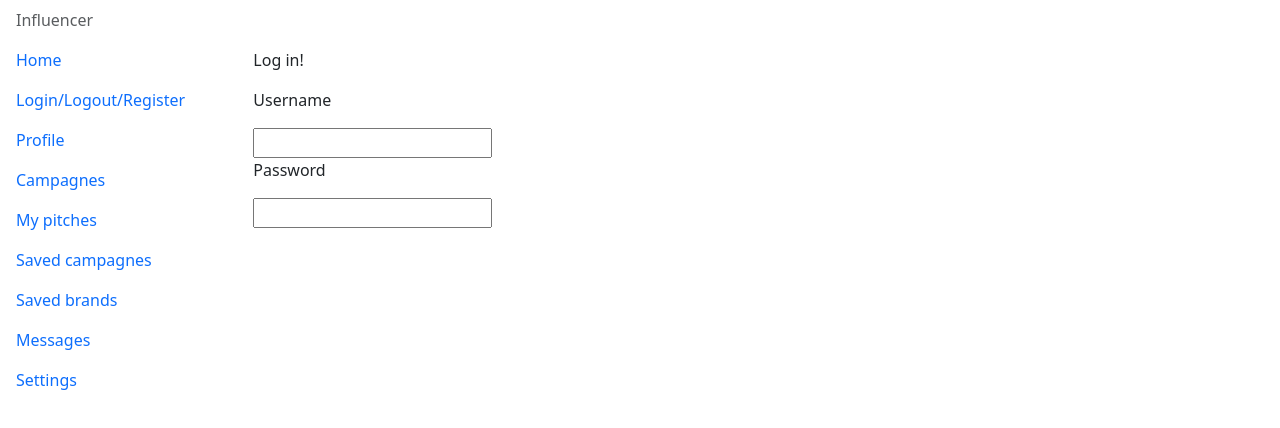
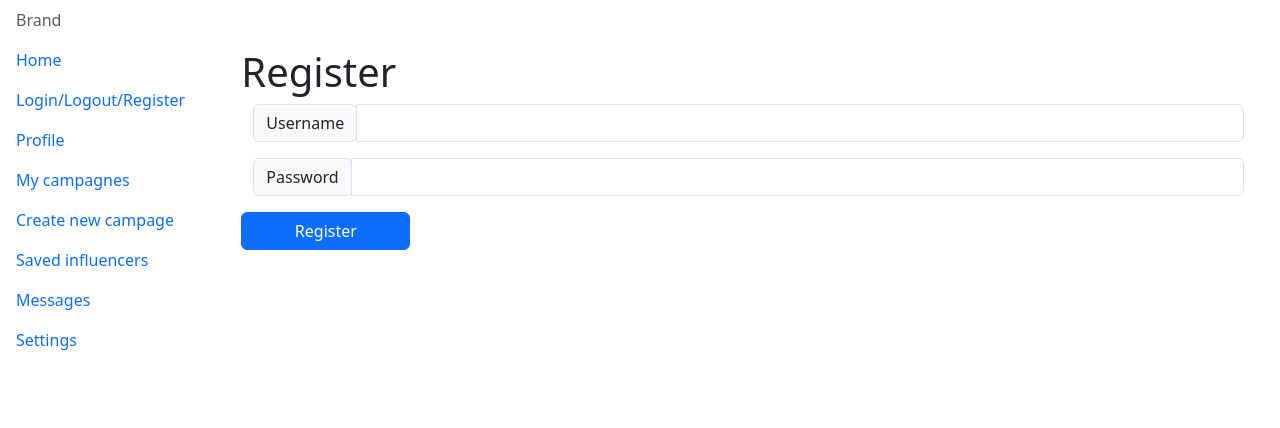
Before and after one commit to MrtnBalazs/influ-frontend, an Angular app: page /signup in a window 1280 px wide. Shown: the top 428 px of the page. Built offline with nearby package versions, Linux system fonts and the light colour scheme.

Commit message:
Added some basic components

```diff
--- a/src/app/app.component.html
+++ b/src/app/app.component.html
@@ -1,6 +1,6 @@
 <div class="row">
-  @if(false) {
-    <div class="col-3">
+  @if(true) {
+    <div class="col-2">
       <div class="nav flex-column" id="v-pills-tab" role="tablist" aria-orientation="vertical">
         <a class="nav-link disabled">Brand</a>
         <a class="nav-link active" id="v-pills-home-tab" data-toggle="pill" href="/homepage" role="tab" aria-controls="v-pills-home" aria-selected="true">Home</a>
@@ -13,7 +13,7 @@
         <a class="nav-link" id="v-pills-settings-tab" data-toggle="pill" href="/settings" role="tab" aria-controls="v-pills-settings" aria-selected="false">Settings</a>
       </div>
     </div>
-    <div class="container col-9 p-5">
+    <div class="container col-10 p-5">
       <router-outlet></router-outlet>
     </div>
   } @else {
--- a/src/app/app.component.ts
+++ b/src/app/app.component.ts
@@ -1,5 +1,6 @@
-import { Component } from '@angular/core';
+import { Component, inject } from '@angular/core';
 import { RouterOutlet } from '@angular/router';
+import { CampagneService } from './service/campagne/campagne.service';
 
 @Component({
   selector: 'app-root',
@@ -9,5 +10,6 @@ import { RouterOutlet } from '@angular/router';
   styleUrl: './app.component.css'
 })
 export class AppComponent {
+  campagneService = inject(CampagneService);
   title = 'sandbox';
 }
--- a/src/app/campagne/campage/campage.component.ts
+++ b/src/app/campagne/campage/campage.component.ts
@@ -12,7 +12,7 @@ import { OnInit } from '../../../../node_modules/@angular/core/index';
   templateUrl: './campage.component.html',
   styleUrl: './campage.component.css'
 })
-export class CampageComponent implements OnInit{
+export class CampageComponent implements OnInit {
   campagneService = inject(CampagneService);
   @Input() id!: string;
 
--- a/src/app/campagne/campagne-list/campagne-list.component.html
+++ b/src/app/campagne/campagne-list/campagne-list.component.html
@@ -1,28 +1,10 @@
 <div class="list-group">
   @for (campagne of campagnes; track campagne.id) {
-    <a [routerLink]="['/campagnes/', campagne.id]" class="list-group-item list-group-item-action flex-column align-items-start active">
+    <a [routerLink]="['/campagnes/', campagne.id]" class="list-group-item list-group-item-action flex-column align-items-start">
       <div class="d-flex w-100 justify-content-between">
         <h5 class="mb-1">{{campagne.title}}</h5>
       </div>
       <p class="mb-1">{{campagne.description}}</p>
     </a>
   }
-    <a href="/campagnes/1" class="list-group-item list-group-item-action flex-column align-items-start active">
-      <div class="d-flex w-100 justify-content-between">
-        <h5 class="mb-1">Campagne 1</h5>
-      </div>
-      <p class="mb-1">Donec id elit non mi porta gravida at eget metus. Maecenas sed diam eget risus varius blandit.</p>
-    </a>
-    <a href="/campagnes/2" class="list-group-item list-group-item-action flex-column align-items-start">
-      <div class="d-flex w-100 justify-content-between">
-        <h5 class="mb-1">Campagne 2</h5>
-      </div>
-      <p class="mb-1">Donec id elit non mi porta gravida at eget metus. Maecenas sed diam eget risus varius blandit.</p>
-    </a>
-    <a href="/campagnes/3" class="list-group-item list-group-item-action flex-column align-items-start">
-      <div class="d-flex w-100 justify-content-between">
-        <h5 class="mb-1">Campagne 3</h5>
-      </div>
-      <p class="mb-1">Donec id elit non mi porta gravida at eget metus. Maecenas sed diam eget risus varius blandit.</p>
-    </a>
-  </div>
+</div>
--- a/src/app/campagne/campagne-list/campagne-list.component.ts
+++ b/src/app/campagne/campagne-list/campagne-list.component.ts
@@ -2,6 +2,7 @@ import { Component, inject } from '@angular/core';
 import { RouterLink } from '@angular/router';
 import { Campagne } from '../../service/campagne/campagne';
 import { CampagneService } from '../../service/campagne/campagne.service';
+import { OnInit } from '../../../../node_modules/@angular/core/index';
 
 @Component({
   selector: 'app-campagne-list',
@@ -10,11 +11,17 @@ import { CampagneService } from '../../service/campagne/campagne.service';
   templateUrl: './campagne-list.component.html',
   styleUrl: './campagne-list.component.css'
 })
-export class CampagneListComponent {
+export class CampagneListComponent implements OnInit {
   campagnes !: Campagne[];
-  campagneService = inject(CampagneService);
+  //campagneService = inject(CampagneService);
 
-  constructor() {
+  ngOnInit() {
+    console.log("List init");
+    this.campagnes = this.campagneService.getCampages();
+  }
+
+  constructor(private campagneService: CampagneService) {
+    console.log("List constructor");
     this.campagnes = this.campagneService.getCampages();
   }
 }
--- a/src/app/campagne/create-campagne/create-campagne.component.html
+++ b/src/app/campagne/create-campagne/create-campagne.component.html
@@ -3,25 +3,26 @@
 </div>
 <form>
     <div class="form-group my-1">
-      <label for="exampleFormControlInput1">Title</label>
-      <input type="email" class="form-control" id="exampleFormControlInput1" placeholder="">
+      <label>Title</label>
+      <input name="title" [(ngModel)]="campagneToSave.title" type="text" class="form-control">
     </div>
     <div class="form-group my-1">
-      <label for="exampleFormControlTextarea1">Description</label>
-      <textarea class="form-control" id="exampleFormControlTextarea1" rows="4"></textarea>
+      <label>Description</label>
+      <textarea name="description" [(ngModel)]="campagneToSave.description" class="form-control" rows="4"></textarea>
     </div>
     <div class="form-group my-1">
         <label>Add picture</label>
     </div>
     <div class="form-group my-1">
-        <input type="file" class="form-control-file" id="exampleFormControlFile1">
+        <input type="file" class="form-control-file">
     </div>
     <div class="form-group my-1">
-        <label for="exampleFormControlInput1">Minimum fee</label>
-        <input type="email" class="form-control" id="exampleFormControlInput1" placeholder="14000 HUF">
+        <label>Minimum fee</label>
+        <input name="minFee" [(ngModel)]="campagneToSave.minFee" type="text" class="form-control">
     </div>
     <div class="form-group my-1">
-        <label for="exampleFormControlInput1">Maximum fee</label>
-        <input type="email" class="form-control" id="exampleFormControlInput1" placeholder="18000 HUF">
+        <label>Maximum fee</label>
+        <input name="maxFee" [(ngModel)]="campagneToSave.maxFee" type="text" class="form-control">
     </div>
+    <button (click)="createCampagne()" type="button" class="btn btn-primary">Create campagne</button>
 </form>
--- a/src/app/campagne/create-campagne/create-campagne.component.ts
+++ b/src/app/campagne/create-campagne/create-campagne.component.ts
@@ -1,12 +1,24 @@
-import { Component } from '@angular/core';
+import { Component, inject } from '@angular/core';
+import { FormsModule } from '@angular/forms';
+import { Campagne } from '../../service/campagne/campagne';
+import { CampagneService } from '../../service/campagne/campagne.service';
+
 
 @Component({
   selector: 'app-create-campagne',
   standalone: true,
-  imports: [],
+  imports: [FormsModule],
   templateUrl: './create-campagne.component.html',
   styleUrl: './create-campagne.component.css'
 })
 export class CreateCampagneComponent {
+  //campagneService = inject(CampagneService);
+  campagneToSave = new Campagne("", "", "", "", "");
 
+  constructor(private campagneService: CampagneService) {}
+
+  createCampagne() {
+      console.log("Save new campagne.");
+      this.campagneService.saveCampagne(this.campagneToSave);
+  }
 }
--- a/src/app/homepage/homepage.component.ts
+++ b/src/app/homepage/homepage.component.ts
@@ -1,4 +1,5 @@
 import { Component } from '@angular/core';
+import { CampagneService } from '../service/campagne/campagne.service';
 
 @Component({
   selector: 'app-homepage',
@@ -8,5 +9,4 @@ import { Component } from '@angular/core';
   styleUrl: './homepage.component.css'
 })
 export class HomepageComponent {
-
 }
--- a/src/app/service/authentication/authentication.service.ts
+++ b/src/app/service/authentication/authentication.service.ts
@@ -9,7 +9,7 @@ export class AuthenticationService {
 
   constructor() { }
 
-  register(username: string, password: string) {
+  register(username: string | undefined, password: string | undefined) {
     // Make http call, set loggedin
   }
 }
--- a/src/app/service/campagne/campagne.service.ts
+++ b/src/app/service/campagne/campagne.service.ts
@@ -1,5 +1,6 @@
 import { Injectable } from '@angular/core';
 import { Campagne } from './campagne';
+import { Subject } from "rxjs";
 
 @Injectable({
   providedIn: 'root'
@@ -7,7 +8,12 @@ import { Campagne } from './campagne';
 export class CampagneService {
   campagnes: Campagne[];
 
+  public random = Math.random();
+
   constructor() {
+    console.log("Service construcor");
+    console.log(this.random);
+    //this.campagnes = new Subject<Campagne[]>;
     this.campagnes = new Array();
     this.campagnes.push(new Campagne(
       "0",
@@ -39,10 +45,23 @@ export class CampagneService {
   }
 
   getCampages() {
+    console.log(JSON.stringify(this.campagnes));
     return this.campagnes;
   }
 
   getUserCampagnes() {
     return this.campagnes;
   }
+
+  saveCampagne(campagne: Campagne) {
+    console.log(JSON.stringify(campagne));
+    this.campagnes.push(new Campagne(
+      "999",
+      campagne.title,
+      campagne.description,
+      campagne.minFee,
+      campagne.maxFee
+    ));
+    console.log(JSON.stringify(this.campagnes));
+  }
 }
--- a/src/app/signup/signup.component.html
+++ b/src/app/signup/signup.component.html
@@ -1,10 +1,22 @@
-@if (isLoggedIn) {
-    <p>Already logged in!</p>
-    <button>Log out!</button>
-} @else {
-    <p>Log in!</p>
-    <p>Username</p>
-    <input>
-    <p>Password</p>
-    <input>
-}
+<h1 class="row">
+    Register
+</h1>
+<div class="row">
+    <div class="input-group mb-3">
+        <div class="input-group-prepend">
+          <span class="input-group-text" id="inputGroup-sizing-default">Username</span>
+        </div>
+        <input [(ngModel)]="username" type="text" class="form-control" aria-label="Sizing example input" aria-describedby="inputGroup-sizing-default">
+    </div>
+</div>
+<div class="row">
+    <div class="input-group mb-3">
+        <div class="input-group-prepend">
+            <span class="input-group-text" id="inputGroup-sizing-default">Password</span>
+          </div>
+          <input [(ngModel)]="password" type="text" class="form-control" aria-label="Sizing example input" aria-describedby="inputGroup-sizing-default">
+    </div>
+</div>
+<div class="row">
+    <button type="button" (click)="onRegisterClick()" class="btn btn-primary col-2">Register</button>
+</div>
--- a/src/app/signup/signup.component.ts
+++ b/src/app/signup/signup.component.ts
@@ -1,12 +1,21 @@
-import { Component } from '@angular/core';
+import { Component, inject } from '@angular/core';
+import { FormsModule } from '@angular/forms';
+import { AuthenticationService } from '../service/authentication/authentication.service';
 
 @Component({
   selector: 'app-signup',
   standalone: true,
-  imports: [],
+  imports: [FormsModule],
   templateUrl: './signup.component.html',
   styleUrl: './signup.component.css'
 })
 export class SignupComponent {
-  isLoggedIn: Boolean = false;
+  authService = inject(AuthenticationService);
+  username: string | undefined;
+  password: string | undefined;
+
+  onRegisterClick() {
+    console.log("Register clicked!")
+    this.authService.register(this.username, this.password);
+  }
 }
```
